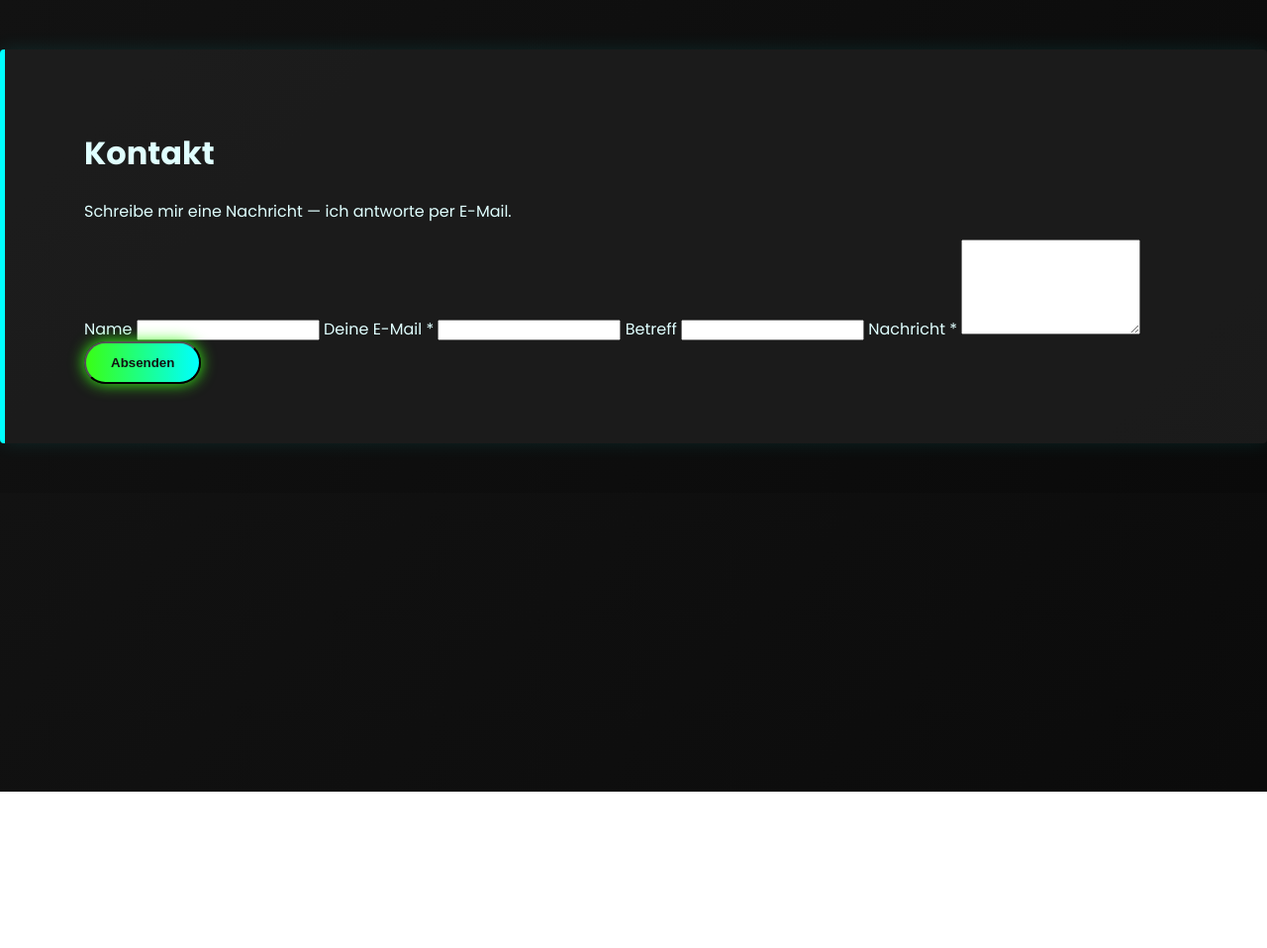
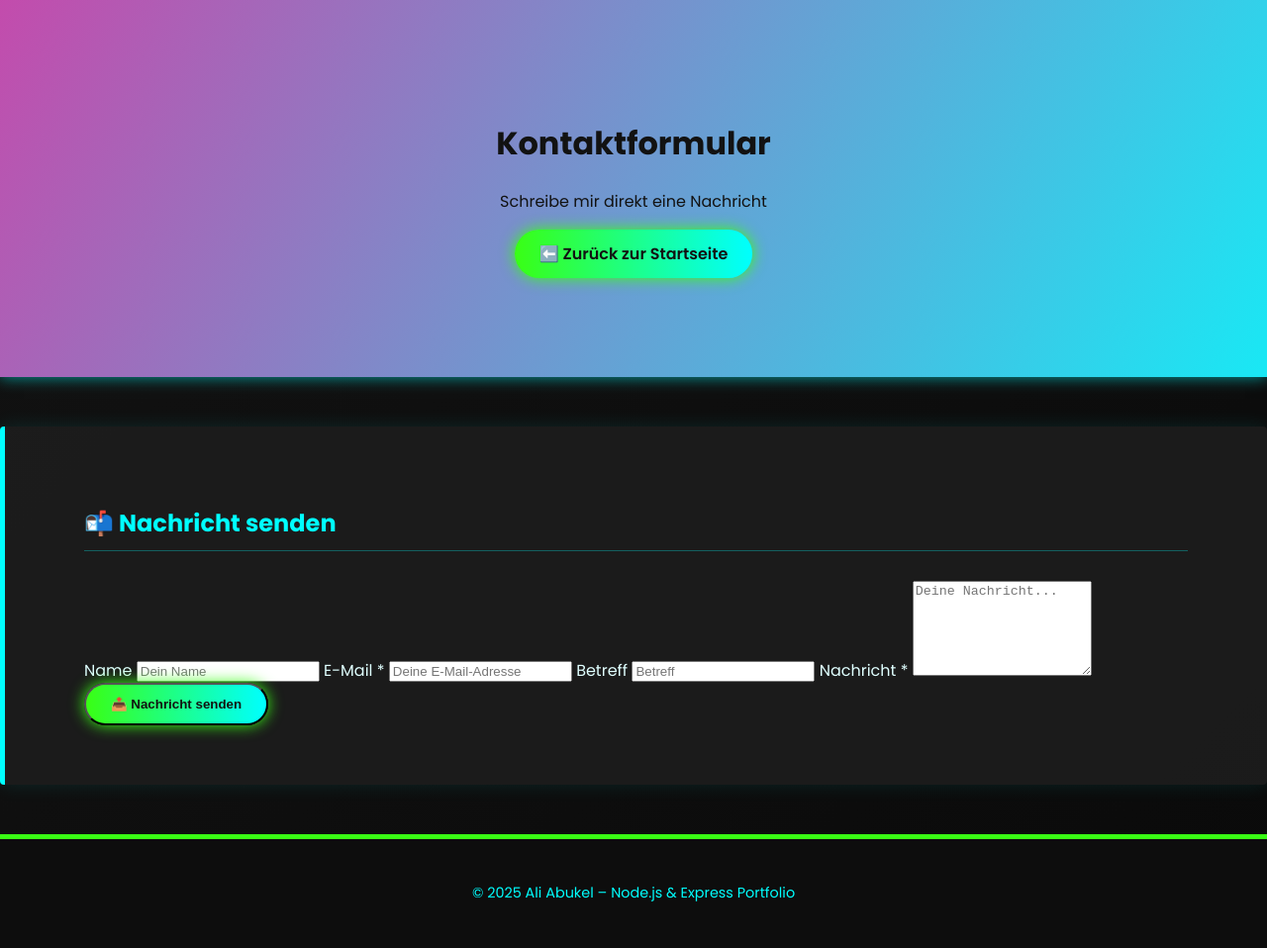
Before and after one commit to ali-abukel/email-website, a website: page public/admin.html in a window 1280 px wide. Shown: the whole page at 99% size. Before the commit the page ends 800 px from the top, so only its background shows below. Drawn offline with Linux system fonts and the light colour scheme.

Commit message:
Revamp contact form and enhance user experience
Updated the contact form layout and improved user feedback messages.

```diff
--- a/public/admin.html
+++ b/public/admin.html
@@ -3,59 +3,70 @@
 <head>
   <meta charset="UTF-8">
   <meta name="viewport" content="width=device-width, initial-scale=1.0">
-  <title>Kontakt – Ali Abukel</title>
-  <link rel="stylesheet" href="styles.css">
+  <title>Kontaktformular – Ali Abukel</title>
+  <link rel="stylesheet" href="styles.css?v=2">
 </head>
 <body>
-  <main class="container">
-    <h1>Kontakt</h1>
-    <p>Schreibe mir eine Nachricht — ich antworte per E-Mail.</p>
-    <form id="contactForm" class="form">
-      <label>
-        Name
-        <input type="text" name="name" class="input">
-      </label>
-      <label>
-        Deine E-Mail *
-        <input type="email" name="email" required class="input">
-      </label>
-      <label>
-        Betreff
-        <input type="text" name="subject" class="input">
-      </label>
-      <label>
-        Nachricht *
-        <textarea name="message" rows="6" required class="input"></textarea>
-      </label>
-      <button type="submit" class="btn">Absenden</button>
-      <div id="status"></div>
+  <header class="hero">
+    <div class="hero-content">
+      <h1>Kontaktformular</h1>
+      <p class="subtitle">Schreibe mir direkt eine Nachricht</p>
+      <a href="/" class="btn">⬅️ Zurück zur Startseite</a>
+    </div>
+  </header>
+
+  <section class="container fade-in">
+    <h2>📬 Nachricht senden</h2>
+    <form id="contactForm">
+      <label for="name">Name</label>
+      <input type="text" id="name" name="name" placeholder="Dein Name">
+
+      <label for="email">E-Mail *</label>
+      <input type="email" id="email" name="email" placeholder="Deine E-Mail-Adresse" required>
+
+      <label for="subject">Betreff</label>
+      <input type="text" id="subject" name="subject" placeholder="Betreff">
+
+      <label for="message">Nachricht *</label>
+      <textarea id="message" name="message" rows="6" placeholder="Deine Nachricht..." required></textarea>
+
+      <button type="submit" class="btn">📤 Nachricht senden</button>
+
+      <p id="successMsg" style="display:none; color: var(--accent); margin-top:10px;">
+        ✅ Nachricht erfolgreich gesendet!
+      </p>
+      <p id="errorMsg" style="display:none; color: var(--highlight); margin-top:10px;">
+        ❌ Fehler beim Senden. Bitte später erneut versuchen.
+      </p>
     </form>
-  </main>
+  </section>
+
+  <footer>
+    <p>&copy; 2025 Ali Abukel – Node.js & Express Portfolio</p>
+  </footer>
 
   <script>
-    const form = document.getElementById('contactForm');
-    const status = document.getElementById('status');
-
-    form.addEventListener('submit', async (e) => {
+    document.getElementById('contactForm').addEventListener('submit', async (e) => {
       e.preventDefault();
-      status.textContent = 'Sende...';
-      const data = Object.fromEntries(new FormData(form).entries());
-
+      const form = e.target;
+      const data = Object.fromEntries(new FormData(form));
       try {
         const res = await fetch('/send', {
           method: 'POST',
           headers: { 'Content-Type': 'application/json' },
           body: JSON.stringify(data)
         });
-        const json = await res.json();
-        if (res.ok) {
-          status.textContent = 'Danke — Nachricht gesendet.';
+        const result = await res.json();
+        if (result.ok) {
           form.reset();
+          successMsg.style.display = 'block';
+          errorMsg.style.display = 'none';
         } else {
-          status.textContent = 'Fehler: ' + (json.error || res.statusText);
+          throw new Error(result.error);
         }
       } catch (err) {
-        status.textContent = 'Netzwerkfehler';
+        successMsg.style.display = 'none';
+        errorMsg.style.display = 'block';
       }
     });
   </script>
```
